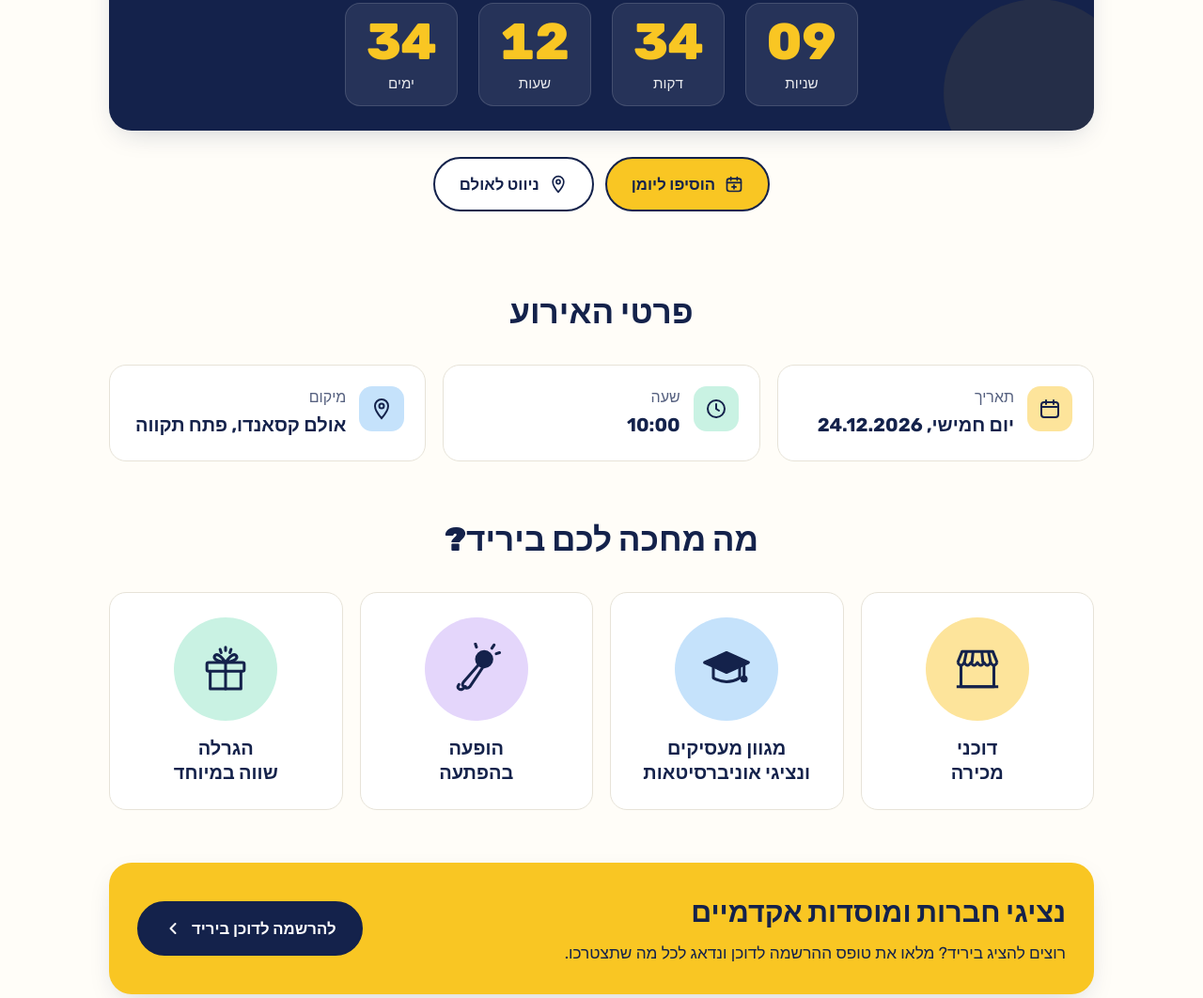
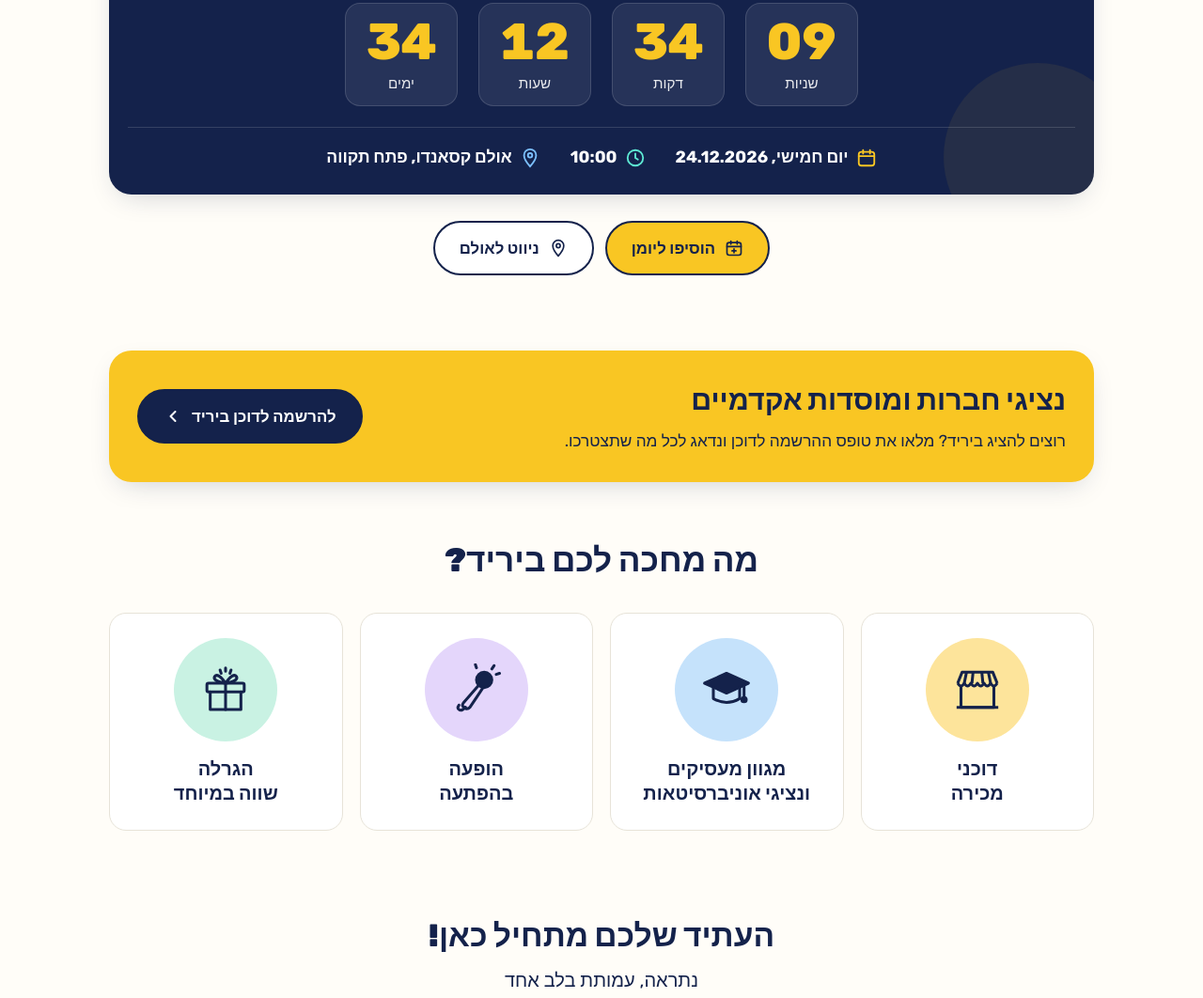
Before and after one commit to michelleklein95/belev_echad, a plain HTML site: page index.html in a window 1280 px wide. Shown: the part 631-1693 px from the top of the page at 94% size. Drawn offline with Linux system fonts and the light colour scheme.

Commit message:
Move event details into countdown, put reps banner before features
- Date, time and venue now show inside the countdown widget
- Remove the separate "פרטי האירוע" section
- Reps registration banner now comes right after the hero, followed by
  "מה מחכה לכם ביריד?"

Co-Authored-By: Claude Opus 5.5 <noreply@anthropic.com>

```diff
--- a/index.html
+++ b/index.html
@@ -78,6 +78,20 @@
             <div class="cd-unit"><span class="cd-num" id="cd-hours">--</span><span class="cd-label">שעות</span></div>
             <div class="cd-unit"><span class="cd-num" id="cd-days">--</span><span class="cd-label">ימים</span></div>
           </div>
+          <div class="cd-details">
+            <div class="cd-detail">
+              <svg width="22" height="22" viewBox="0 0 24 24" fill="none" stroke="#f9c623" stroke-width="2" stroke-linecap="round" aria-hidden="true"><rect x="3" y="5" width="18" height="16" rx="3"/><path d="M3 10h18M8 3v4M16 3v4"/></svg>
+              <span>יום חמישי, 24.12.2026</span>
+            </div>
+            <div class="cd-detail">
+              <svg width="22" height="22" viewBox="0 0 24 24" fill="none" stroke="#5eead4" stroke-width="2" stroke-linecap="round" aria-hidden="true"><circle cx="12" cy="12" r="9"/><path d="M12 7v5l3 2"/></svg>
+              <span>10:00</span>
+            </div>
+            <div class="cd-detail">
+              <svg width="22" height="22" viewBox="0 0 24 24" fill="none" stroke="#7cc0ff" stroke-width="2" aria-hidden="true"><path d="M12 2a7 7 0 0 0-7 7c0 5.2 7 13 7 13s7-7.8 7-13a7 7 0 0 0-7-7Z"/><circle cx="12" cy="9" r="2.5"/></svg>
+              <span>אולם קסאנדו, פתח תקווה</span>
+            </div>
+          </div>
         </div>
 
         <div class="cta-row">
@@ -93,23 +107,18 @@
       </div>
     </section>
 
-    <!-- Event details -->
+    <!-- Reps registration -->
     <section class="section">
       <div class="container">
-        <h2 class="section-title">פרטי האירוע</h2>
-        <div class="details">
-          <div class="detail">
-            <div class="d-icon bg-butter"><svg width="24" height="24" viewBox="0 0 24 24" fill="none" stroke="#14224b" stroke-width="2" stroke-linecap="round" aria-hidden="true"><rect x="3" y="5" width="18" height="16" rx="3"/><path d="M3 10h18M8 3v4M16 3v4"/></svg></div>
-            <div><h3>תאריך</h3><p>יום חמישי, 24.12.2026</p></div>
+        <div class="reps">
+          <div>
+            <h2>נציגי חברות ומוסדות אקדמיים</h2>
+            <p>רוצים להציג ביריד? מלאו את טופס ההרשמה לדוכן ונדאג לכל מה שתצטרכו.</p>
           </div>
-          <div class="detail">
-            <div class="d-icon bg-mint"><svg width="24" height="24" viewBox="0 0 24 24" fill="none" stroke="#14224b" stroke-width="2" stroke-linecap="round" aria-hidden="true"><circle cx="12" cy="12" r="9"/><path d="M12 7v5l3 2"/></svg></div>
-            <div><h3>שעה</h3><p>10:00</p></div>
-          </div>
-          <div class="detail">
-            <div class="d-icon bg-sky"><svg width="24" height="24" viewBox="0 0 24 24" fill="none" stroke="#14224b" stroke-width="2" aria-hidden="true"><path d="M12 2a7 7 0 0 0-7 7c0 5.2 7 13 7 13s7-7.8 7-13a7 7 0 0 0-7-7Z"/><circle cx="12" cy="9" r="2.5"/></svg></div>
-            <div><h3>מיקום</h3><p>אולם קסאנדו, פתח תקווה</p></div>
-          </div>
+          <a class="btn btn-dark" href="register.html">
+            להרשמה לדוכן ביריד
+            <svg width="20" height="20" viewBox="0 0 24 24" fill="none" stroke="currentColor" stroke-width="2.4" stroke-linecap="round" stroke-linejoin="round" aria-hidden="true"><path d="M15 6l-6 6 6 6"/></svg>
+          </a>
         </div>
       </div>
     </section>
@@ -143,22 +152,6 @@
             </div>
             <h3>הגרלה<br>שווה במיוחד</h3>
           </div>
-        </div>
-      </div>
-    </section>
-
-    <!-- Reps registration -->
-    <section class="section" style="padding-top:0">
-      <div class="container">
-        <div class="reps">
-          <div>
-            <h2>נציגי חברות ומוסדות אקדמיים</h2>
-            <p>רוצים להציג ביריד? מלאו את טופס ההרשמה לדוכן ונדאג לכל מה שתצטרכו.</p>
-          </div>
-          <a class="btn btn-dark" href="register.html">
-            להרשמה לדוכן ביריד
-            <svg width="20" height="20" viewBox="0 0 24 24" fill="none" stroke="currentColor" stroke-width="2.4" stroke-linecap="round" stroke-linejoin="round" aria-hidden="true"><path d="M15 6l-6 6 6 6"/></svg>
-          </a>
         </div>
       </div>
     </section>
--- a/styles.css
+++ b/styles.css
@@ -179,6 +179,24 @@ a { color: inherit; }
 }
 .cd-label { display: block; margin-top: 6px; font-size: 0.95rem; opacity: 0.9; }
 .countdown-done { font-size: 1.6rem; font-weight: 800; color: var(--yellow); margin: 0; }
+.cd-details {
+  position: relative;
+  display: flex;
+  flex-wrap: wrap;
+  justify-content: center;
+  gap: 10px 32px;
+  margin-top: 22px;
+  padding-top: 18px;
+  border-top: 1px solid rgba(255, 255, 255, 0.14);
+}
+.cd-detail {
+  display: inline-flex;
+  align-items: center;
+  gap: 8px;
+  font-size: 1.1rem;
+  font-weight: 700;
+}
+.cd-detail svg { flex: none; }
 
 /* ---------- Buttons ---------- */
 .cta-row {
@@ -243,32 +261,6 @@ a { color: inherit; }
 .bg-sky { background: var(--sky); }
 .bg-lilac { background: var(--lilac); }
 .bg-mint { background: var(--mint); }
-
-/* ---------- Details cards ---------- */
-.details {
-  display: grid;
-  grid-template-columns: repeat(3, 1fr);
-  gap: 18px;
-}
-.detail {
-  display: flex;
-  gap: 14px;
-  align-items: flex-start;
-  padding: 22px;
-  background: var(--card);
-  border: 1px solid var(--line);
-  border-radius: var(--radius);
-}
-.detail .d-icon {
-  flex: none;
-  width: 48px;
-  height: 48px;
-  border-radius: 14px;
-  display: grid;
-  place-items: center;
-}
-.detail h3 { margin: 0 0 2px; font-size: 1rem; font-weight: 500; color: var(--muted); }
-.detail p { margin: 0; font-size: 1.25rem; font-weight: 700; }
 
 /* ---------- Reps banner ---------- */
 .reps {
@@ -473,7 +465,6 @@ input:focus, select:focus, textarea:focus {
   .big-date { text-align: center; }
   .underline { margin-left: auto; margin-right: auto; }
   .features { grid-template-columns: repeat(2, 1fr); }
-  .detail { flex-direction: column; gap: 10px; }
   .reps { grid-template-columns: 1fr; text-align: center; }
   .reps .btn { justify-self: center; }
 }
@@ -481,8 +472,8 @@ input:focus, select:focus, textarea:focus {
   .topbar .container { justify-content: center; }
   .meta { justify-content: center; gap: 10px; font-size: 0.95rem; }
   .meta-divider { display: none; }
-  .details { grid-template-columns: 1fr; }
-  .detail { flex-direction: row; gap: 14px; }
+  .cd-details { flex-direction: column; align-items: center; gap: 8px; }
+  .cd-detail { font-size: 1rem; }
   .feature .icon { width: 86px; height: 86px; }
   .feature .icon svg { width: 44px; height: 44px; }
   .feature h3 { font-size: 1.05rem; }
```
